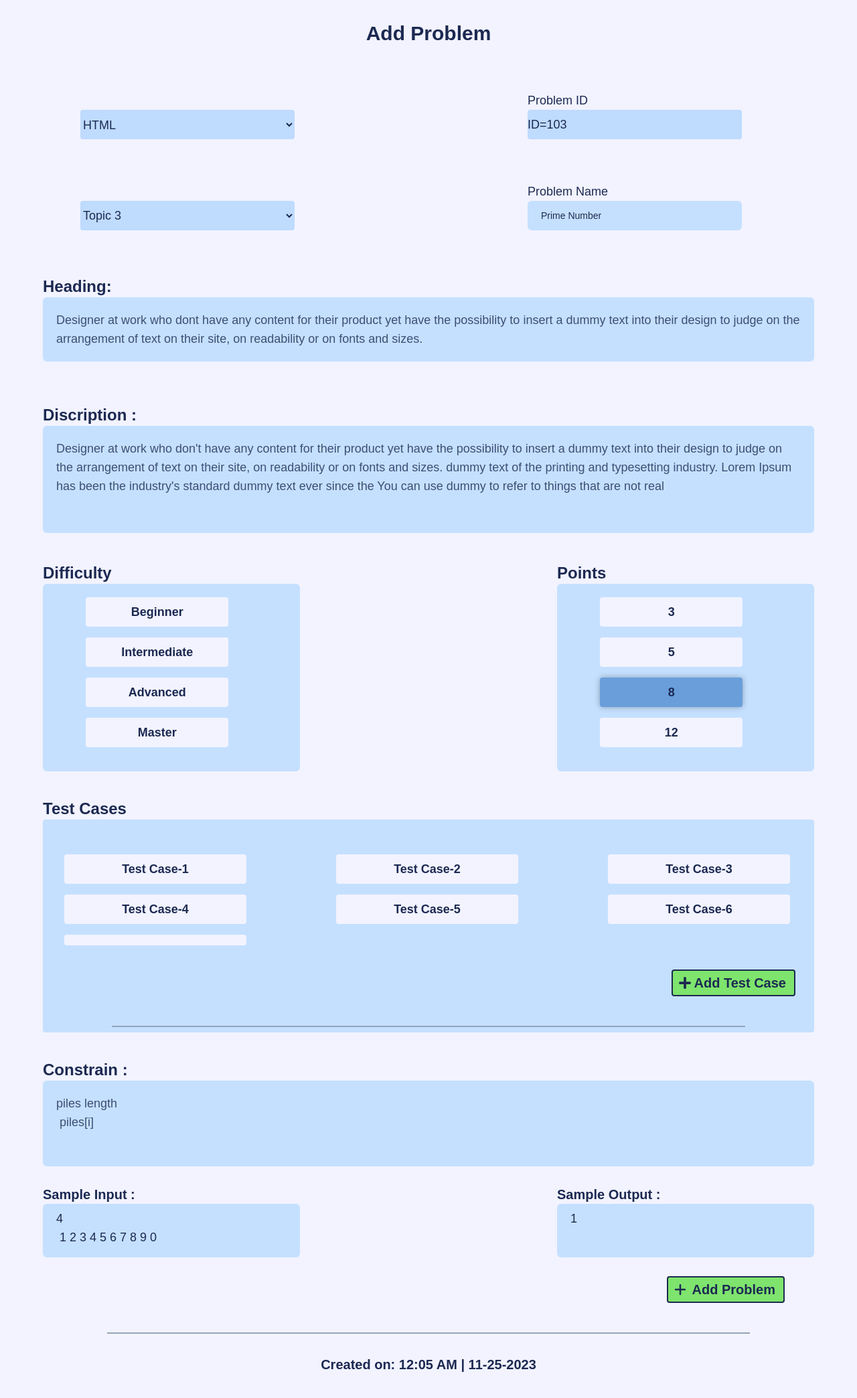
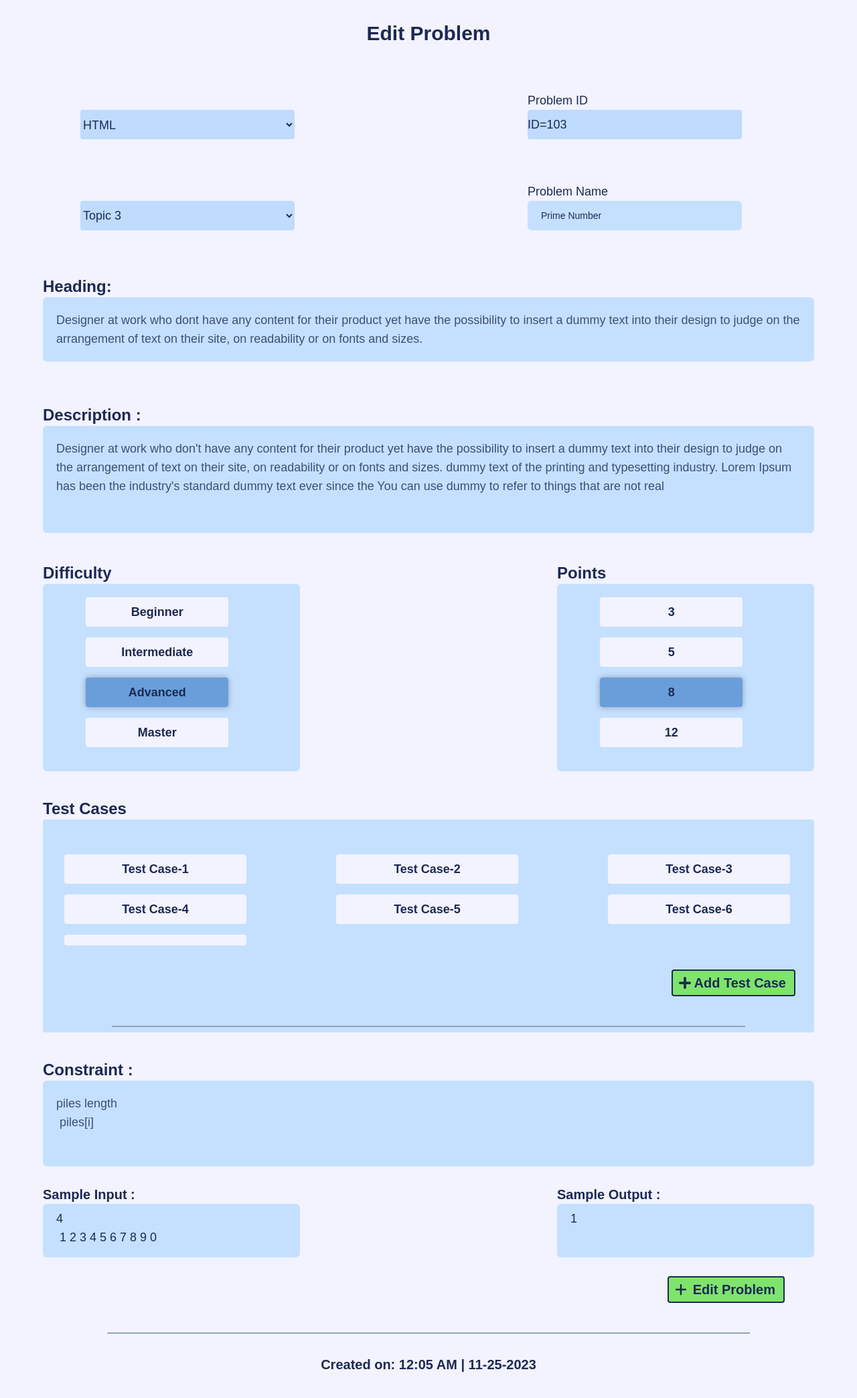
Before and after one commit to stahreem/Open-Source-Contribution, a React (Create React App) app: page /edit in a window 1280 px wide. Shown: the top 2088 px of the page at 67% size. Built offline with nearby package versions, Linux system fonts and the light colour scheme.

Commit message:
Done with edit page

```diff
--- a/src/components/Editproblem.jsx
+++ b/src/components/Editproblem.jsx
@@ -19,7 +19,7 @@ export default function Editproblem() {
   });
 
   const [points, setPoints] = useState("8");
-  const [difficulty, setDifficulty] = useState("advance");
+  const [difficulty, setDifficulty] = useState("advanced");
 
   const handleTextarea = (e) => {
     const { name, value } = e.target;
@@ -53,7 +53,7 @@ export default function Editproblem() {
 
   return (
     <div className="h-full pl-16 pr-16 text-lg bg-bgBlue w text-textBlue font-raleway">
-      <div className="pt-8 text-3xl font-bold text-center">Add Problem</div>
+      <div className="pt-8 text-3xl font-bold text-center">Edit Problem</div>
       <form onSubmit={handleSubmit}>
         <div className="flex justify-between m-7">
           <div>
@@ -194,7 +194,7 @@ export default function Editproblem() {
             </div>
           </div>
           <div className="mt-14 ">
-            <div className="text-2xl font-bold">Discription :</div>
+            <div className="text-2xl font-bold">Description :</div>
             <div>
               <textarea
                 name="discription"
@@ -342,7 +342,7 @@ export default function Editproblem() {
         </div>
 
         <div>
-          {/* <Syllabus/> */}
+
           <div>
             <div className="mt-10 text-2xl font-bold ">Test Cases </div>
 
@@ -356,7 +356,7 @@ export default function Editproblem() {
 
         <div>
           <div className="mt-10 ">
-            <div className="text-2xl font-bold">Constrain :</div>
+            <div className="text-2xl font-bold">Constraint :</div>
 
             <div>
               <textarea
@@ -403,7 +403,7 @@ export default function Editproblem() {
                 <FaPlus />
               </div>
               <button type="submit" className="pl-2">
-                Add Problem{" "}
+                Edit Problem{" "}
               </button>
             </div>{" "}
           </div>
```
